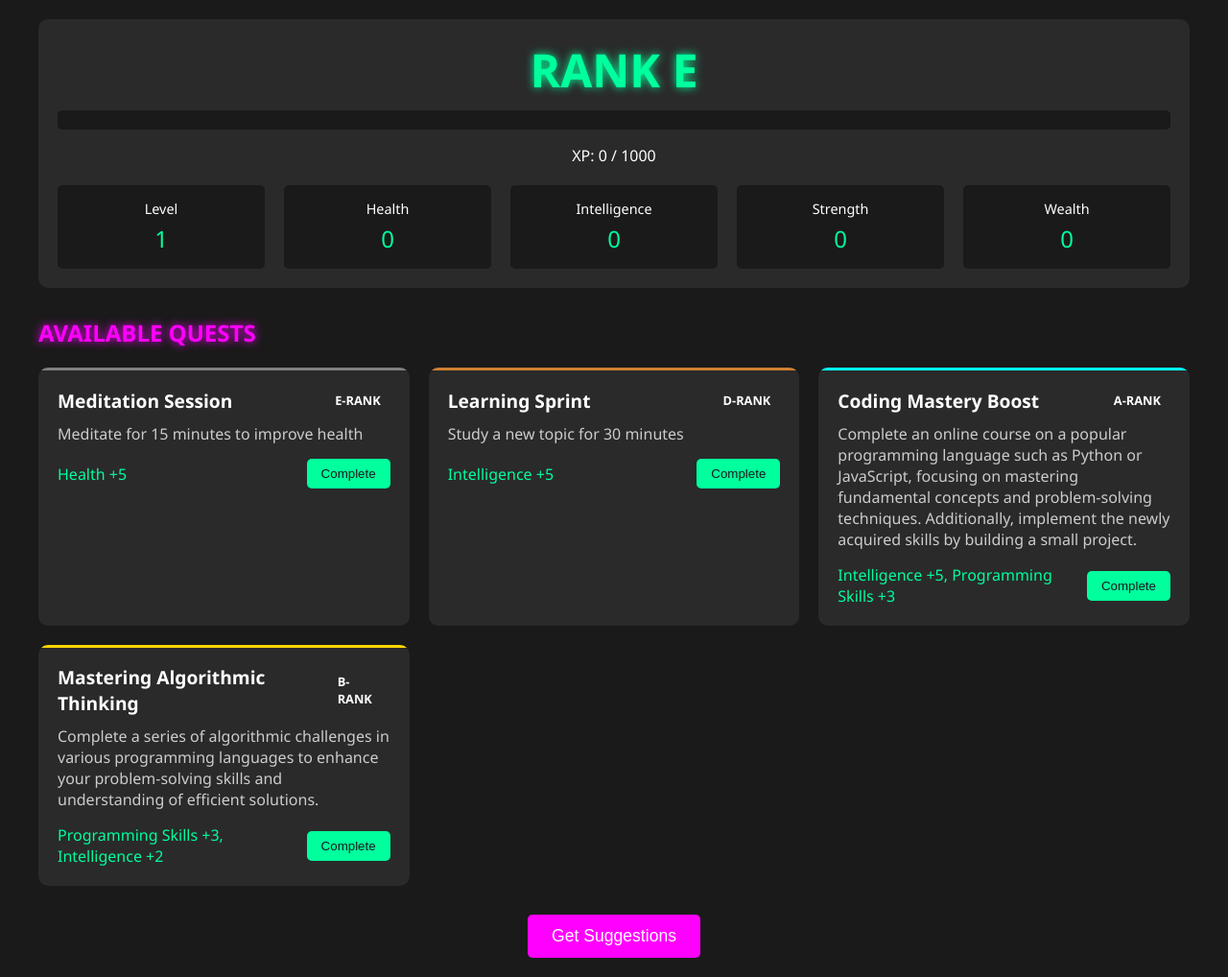
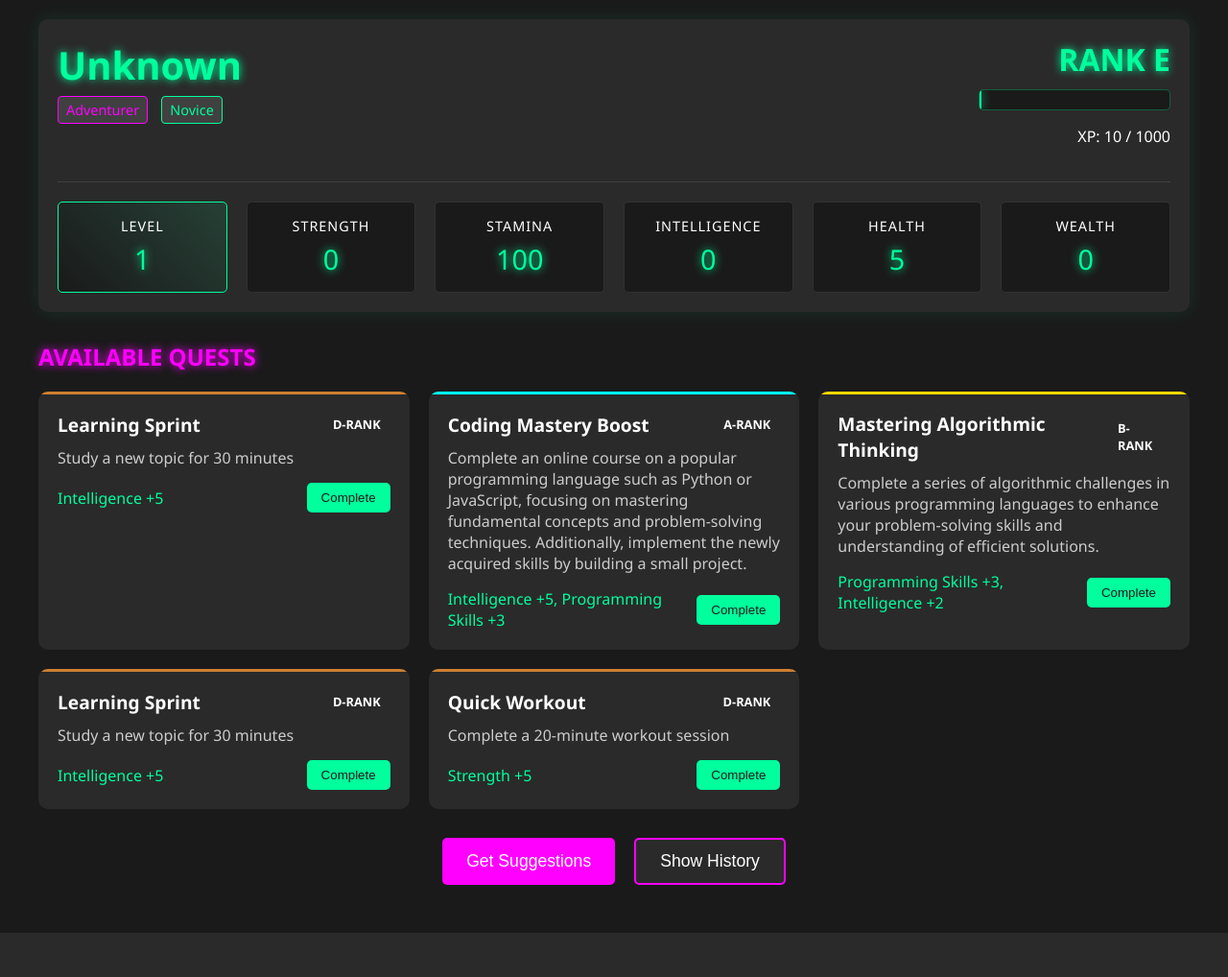
Before and after one commit to Richierichman15/jarvis, a Flask app: page / in a window 1280 px wide. Shown: the whole page at 96% size. After the commit the page ends 972 px from the top, so only its background shows below. Run offline with Flask 2, Linux system fonts and the light colour scheme.

Commit message:
system main menu ui

```diff
--- a/jarvis/static/css/style.css
+++ b/jarvis/static/css/style.css
@@ -27,21 +27,66 @@ body.dark-theme {
     padding: 20px;
 }
 
-/* Stats Header */
-.stats-header {
+/* Character Profile */
+.character-profile {
     background-color: var(--background-light);
     border-radius: 10px;
     padding: 20px;
     margin-bottom: 30px;
+    box-shadow: 0 0 20px rgba(0, 255, 157, 0.1);
+}
+
+.profile-header {
+    display: flex;
+    justify-content: space-between;
+    align-items: flex-start;
+    margin-bottom: 20px;
+    padding-bottom: 20px;
+    border-bottom: 1px solid rgba(255, 255, 255, 0.1);
+}
+
+.profile-main {
+    flex: 1;
+}
+
+.character-name {
+    font-size: 2.5em;
+    margin: 0;
+    color: var(--primary-color);
+    text-shadow: 0 0 10px var(--primary-color);
+}
+
+.character-titles {
+    margin-top: 5px;
+}
+
+.character-class,
+.character-title {
+    display: inline-block;
+    padding: 4px 8px;
+    margin-right: 10px;
+    border-radius: 4px;
+    font-size: 0.9em;
+    background-color: rgba(255, 255, 255, 0.1);
+}
+
+.character-class {
+    color: var(--secondary-color);
+    border: 1px solid var(--secondary-color);
+}
+
+.character-title {
+    color: var(--primary-color);
+    border: 1px solid var(--primary-color);
 }
 
 .rank-display {
-    text-align: center;
-    margin-bottom: 20px;
+    text-align: right;
+    min-width: 200px;
 }
 
-.rank-display h1 {
-    font-size: 3em;
+.rank-display h2 {
+    font-size: 2em;
     margin: 0;
     color: var(--primary-color);
     text-shadow: 0 0 10px var(--primary-color);
@@ -53,6 +98,7 @@ body.dark-theme {
     height: 20px;
     margin: 10px 0;
     overflow: hidden;
+    border: 1px solid rgba(0, 255, 157, 0.3);
 }
 
 .progress {
@@ -73,18 +119,33 @@ body.dark-theme {
     border-radius: 5px;
     padding: 15px;
     text-align: center;
+    border: 1px solid rgba(255, 255, 255, 0.1);
+    transition: all 0.3s ease;
+}
+
+.stat-item:hover {
+    border-color: var(--primary-color);
+    box-shadow: 0 0 15px rgba(0, 255, 157, 0.2);
+}
+
+.stat-item.level {
+    background: linear-gradient(45deg, var(--background-dark), rgba(0, 255, 157, 0.1));
+    border-color: var(--primary-color);
 }
 
 .stat-label {
     display: block;
     font-size: 0.9em;
     margin-bottom: 5px;
+    text-transform: uppercase;
+    letter-spacing: 1px;
 }
 
 .stat-value {
     display: block;
-    font-size: 1.5em;
+    font-size: 1.8em;
     color: var(--primary-color);
+    text-shadow: 0 0 10px var(--primary-color);
 }
 
 /* Quests Section */
@@ -186,6 +247,10 @@ body.dark-theme {
 /* Action Buttons */
 .actions-section {
     text-align: center;
+    display: flex;
+    gap: 20px;
+    justify-content: center;
+    margin-bottom: 30px;
 }
 
 .action-btn {
@@ -202,6 +267,41 @@ body.dark-theme {
 .action-btn:hover {
     transform: scale(1.05);
     box-shadow: 0 0 15px var(--secondary-color);
+}
+
+.history-btn {
+    background-color: var(--background-light);
+    border: 2px solid var(--secondary-color);
+}
+
+/* Completed Quests Section */
+.completed-quests-section {
+    margin-top: 30px;
+}
+
+.completed-quests-section h2 {
+    color: var(--primary-color);
+    text-shadow: 0 0 10px var(--primary-color);
+    margin-bottom: 20px;
+    opacity: 0.7;
+}
+
+.quest-card.completed {
+    opacity: 0.7;
+    filter: grayscale(30%);
+}
+
+.completed-badge {
+    color: var(--primary-color);
+    font-weight: bold;
+    display: flex;
+    align-items: center;
+    gap: 5px;
+}
+
+.completed-badge::before {
+    content: '✓';
+    font-size: 1.2em;
 }
 
 /* Mobile Responsiveness */
--- a/jarvis/static/js/script.js
+++ b/jarvis/static/js/script.js
@@ -37,6 +37,20 @@ async function suggestQuests() {
     }
 }
 
+// Function to toggle completed quests visibility
+function toggleCompletedQuests() {
+    const completedSection = document.querySelector('.completed-quests-section');
+    const button = document.querySelector('.history-btn');
+
+    if (completedSection.style.display === 'none') {
+        completedSection.style.display = 'block';
+        button.textContent = 'Hide History';
+    } else {
+        completedSection.style.display = 'none';
+        button.textContent = 'Show History';
+    }
+}
+
 // Add animation when quest cards appear
 document.addEventListener('DOMContentLoaded', () => {
     const questCards = document.querySelectorAll('.quest-card');
--- a/jarvis/templates/index.html
+++ b/jarvis/templates/index.html
@@ -8,31 +8,45 @@
 </head>
 <body class="dark-theme">
     <div class="container">
-        <!-- Header with Stats -->
-        <header class="stats-header">
+        <!-- Character Profile -->
+        <header class="character-profile">
+            <div class="profile-header">
+                <div class="profile-main">
+                    <h1 class="character-name">{{ stats.name|default('Unknown') }}</h1>
+                    <div class="character-titles">
+                        <span class="character-class">{{ stats.class|default('Adventurer') }}</span>
+                        <span class="character-title">{{ stats.title|default('Novice') }}</span>
+                    </div>
+                </div>
                 <div class="rank-display">
-                <h1>RANK {{ stats.rank }}</h1>
+                    <h2>RANK {{ stats.rank }}</h2>
                     <div class="progress-bar">
                         <div class="progress" style="width: {{ (stats.rank_xp / rank_requirements[stats.rank]) * 100 }}%"></div>
                     </div>
                     <p>XP: {{ stats.rank_xp }} / {{ rank_requirements[stats.rank] }}</p>
                 </div>
+            </div>
+
             <div class="stats-grid">
-                <div class="stat-item">
+                <div class="stat-item level">
                     <span class="stat-label">Level</span>
                     <span class="stat-value">{{ stats.level }}</span>
                 </div>
                 <div class="stat-item">
-                    <span class="stat-label">Health</span>
-                    <span class="stat-value">{{ stats.health }}</span>
+                    <span class="stat-label">Strength</span>
+                    <span class="stat-value">{{ stats.strength }}</span>
+                </div>
+                <div class="stat-item">
+                    <span class="stat-label">Stamina</span>
+                    <span class="stat-value">{{ stats.stamina|default(0) }}</span>
                 </div>
                 <div class="stat-item">
                     <span class="stat-label">Intelligence</span>
                     <span class="stat-value">{{ stats.intelligence }}</span>
                 </div>
                 <div class="stat-item">
-                    <span class="stat-label">Strength</span>
-                    <span class="stat-value">{{ stats.strength }}</span>
+                    <span class="stat-label">Health</span>
+                    <span class="stat-value">{{ stats.health }}</span>
                 </div>
                 <div class="stat-item">
                     <span class="stat-label">Wealth</span>
@@ -46,6 +60,7 @@
             <h2>AVAILABLE QUESTS</h2>
             <div class="quest-list">
                 {% for task in tasks %}
+                    {% if task.status == 'pending' %}
                     <div class="quest-card {{ task.difficulty.lower() }}-rank">
                         <div class="quest-header">
                             <h3>{{ task.name }}</h3>
@@ -54,13 +69,10 @@
                         <p class="quest-description">{{ task.description }}</p>
                         <div class="quest-footer">
                             <span class="reward">{{ task.reward }}</span>
-                        {% if task.status == 'pending' %}
                             <button onclick="completeQuest({{ loop.index }})" class="complete-btn">Complete</button>
-                        {% else %}
-                        <span class="completed-badge">✓ Completed</span>
-                        {% endif %}
                         </div>
                     </div>
+                    {% endif %}
                 {% endfor %}
             </div>
         </section>
@@ -68,6 +80,29 @@
         <!-- Action Buttons -->
         <section class="actions-section">
             <button onclick="suggestQuests()" class="action-btn suggest-btn">Get Suggestions</button>
+            <button onclick="toggleCompletedQuests()" class="action-btn history-btn">Show History</button>
+        </section>
+
+        <!-- Completed Quests Section (Hidden by default) -->
+        <section class="completed-quests-section" style="display: none;">
+            <h2>COMPLETED QUESTS</h2>
+            <div class="quest-list">
+                {% for task in tasks %}
+                    {% if task.status == 'completed' %}
+                    <div class="quest-card {{ task.difficulty.lower() }}-rank completed">
+                        <div class="quest-header">
+                            <h3>{{ task.name }}</h3>
+                            <span class="rank-badge">{{ task.difficulty }}-RANK</span>
+                        </div>
+                        <p class="quest-description">{{ task.description }}</p>
+                        <div class="quest-footer">
+                            <span class="reward">{{ task.reward }}</span>
+                            <span class="completed-badge">✓ Completed</span>
+                        </div>
+                    </div>
+                    {% endif %}
+                {% endfor %}
+            </div>
         </section>
     </div>
 
--- a/jarvis_memory.json
+++ b/jarvis_memory.json
@@ -72,9 +72,9 @@
       "difficulty": "E",
       "reward": "Health +5",
       "deadline": null,
-      "status": "pending",
+      "status": "completed",
       "created_at": "2025-06-03T08:05:56.071339",
-      "completed_at": null
+      "completed_at": "2025-06-03T11:13:53.039229"
     },
     {
       "name": "Learning Sprint",
@@ -105,16 +105,40 @@
       "status": "pending",
       "created_at": "2025-06-03T08:09:55.112138",
       "completed_at": null
+    },
+    {
+      "name": "Learning Sprint",
+      "description": "Study a new topic for 30 minutes",
+      "difficulty": "D",
+      "reward": "Intelligence +5",
+      "deadline": null,
+      "status": "pending",
+      "created_at": "2025-06-03T11:23:32.084553",
+      "completed_at": null
+    },
+    {
+      "name": "Quick Workout",
+      "description": "Complete a 20-minute workout session",
+      "difficulty": "D",
+      "reward": "Strength +5",
+      "deadline": null,
+      "status": "pending",
+      "created_at": "2025-06-03T11:23:32.086825",
+      "completed_at": null
     }
   ],
   "stats": {
-    "health": 0,
+    "name": "Unknown",
+    "class": "Adventurer",
+    "title": "Novice",
+    "level": 1,
+    "health": 5,
+    "stamina": 100,
     "intelligence": 0,
     "strength": 0,
     "wealth": 0,
-    "level": 1,
-    "experience": 0,
+    "experience": 10,
     "rank": "E",
-    "rank_xp": 0
+    "rank_xp": 10
   }
 }
```
Also changed, not shown: jarvis/jarvis.py (+14 -4 lines). Lines whose indentation alone changed are shown as unchanged.
